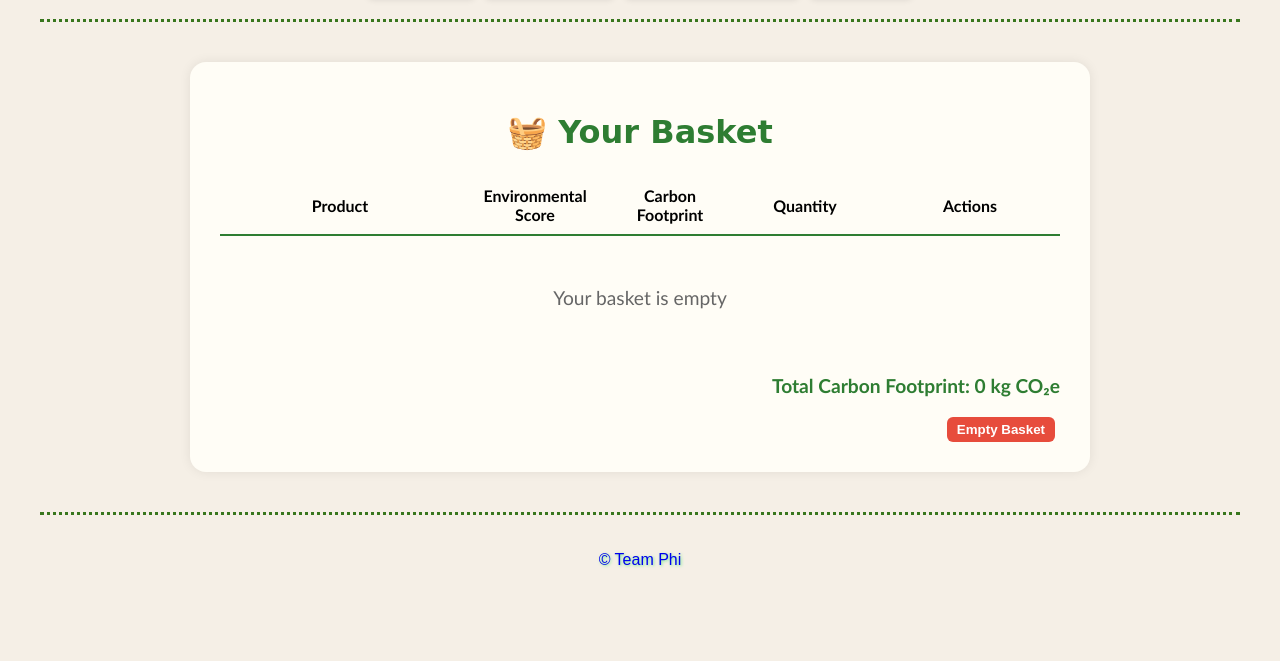
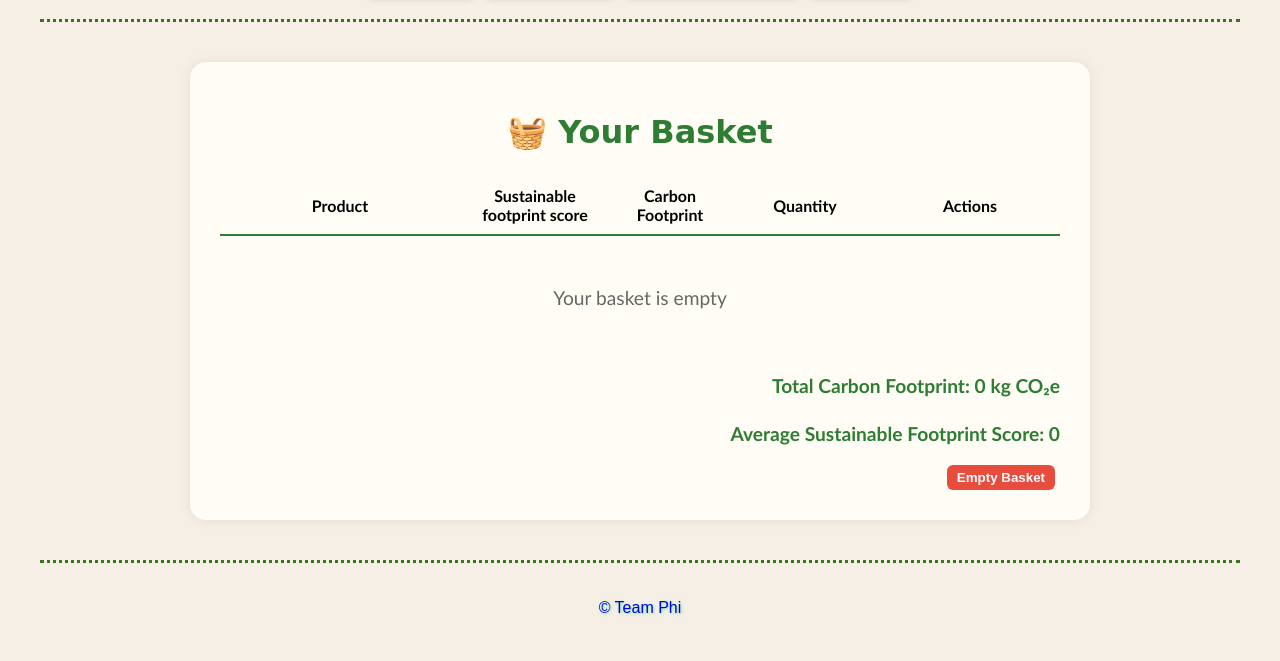
Before and after one commit to Phi-project3/finalproject, a Flask app: page /basket in a window 1280 px wide. Shown: the part 336-997 px from the top of the page. Before the commit the page ends 903 px from the top, so only its background shows below. Run offline with Flask 3, Linux system fonts and the light colour scheme; data that the repository does not hold is empty.

Commit message:
updating the basket with sus score

```diff
--- a/app.py
+++ b/app.py
@@ -378,7 +378,7 @@ def get_basket():
                     bi.Barcode,
                     bi.Quantity,
                     s.[Product name],
-                    s.[Environmental score],
+                    s.[Sustainable footprint score],
                     s.[Carbon footprint 1kg]
                 FROM BasketItems bi
                 INNER JOIN [dbo].[sustainabite] s
@@ -392,13 +392,7 @@ def get_basket():
             items = []
             for row in rows:
                 try:
-                    env_score_val = row[3]
-
-                    if env_score_val == "No information available":
-                        environment_score = 0.0
-                    else:
-                        pass
-
+                    sustainable_score = row[3] if row[3] is not None else 0
 
                     carbon_val = row[4]
 
@@ -418,7 +412,7 @@ def get_basket():
                         "barcode": row[0],
                         "quantity": row[1],
                         "productName": row[2],
-                        "environmentalScore": environment_score,
+                        "sustainableFootprintScore": sustainable_score,
                         "carbonFootprint": carbon_footprint
                     }
                     print(f"DEBUG: Created item: {item}")
@@ -687,7 +681,7 @@ def debug_check_products():
 
         for barcode in barcodes:
             cursor.execute("""
-                SELECT [Product name], [Environmental score], [Carbon footprint 1kg]
+                SELECT [Product name], [Sustainable footprint score], [Carbon footprint 1kg]
                 FROM [dbo].[sustainabite]
                 WHERE Barcode = ?
             """, (barcode,))
--- a/templates/basket.html
+++ b/templates/basket.html
@@ -95,13 +95,14 @@
     <div id="basket-items">
         <div class="basket-header basket-item">
             <div>Product</div>
-            <div>Environmental Score</div>
+            <div>Sustainable footprint score</div>
             <div>Carbon Footprint</div>
             <div>Quantity</div>
             <div>Actions</div>
         </div>
     </div>
     <div class="total-line" id="total-carbon">Total Carbon Footprint: 0 kg CO₂e</div>
+    <div class="total-line" id="avg-sustainable-score">Average Sustainable Footprint Score: 0</div>
     <div style="text-align: right; margin-top: 20px;">
         <button class="action-btn remove-btn" onclick="emptyBasket()">Empty Basket</button>
     </div>
@@ -146,22 +147,25 @@ async function loadBasket() {
             emptyMessage.textContent = 'Your basket is empty';
             container.appendChild(emptyMessage);
             document.getElementById('total-carbon').textContent = 'Total Carbon Footprint: 0 kg CO₂e';
+            document.getElementById('avg-sustainable-score').textContent = 'Average Sustainable Footprint Score: 0';
             return;
         }
 
         console.log(`Processing ${data.items.length} items...`);
         let totalFootprint = 0;
+        let totalSustainableScore = 0;
 
         data.items.forEach((item, index) => {
             console.log(`Processing item ${index + 1}:`, item);
             const itemFootprint = item.quantity * item.carbonFootprint;
             totalFootprint += itemFootprint;
+            totalSustainableScore += parseFloat(item.sustainableFootprintScore || 0);
 
             const div = document.createElement('div');
             div.className = 'basket-item';
             div.innerHTML = `
                 <div><strong>${item.productName}</strong></div>
-                <div>${item.environmentalScore}</div>
+                <div>${item.sustainableFootprintScore}</div>
                 <div>${item.carbonFootprint} kg CO₂e</div>
                 <div>
                     <input type="number" class="quantity-input" value="${item.quantity}" min="1" data-barcode="${item.barcode}">
@@ -177,6 +181,12 @@ async function loadBasket() {
         console.log('Updating total carbon footprint:', totalFootprint);
         document.getElementById('total-carbon').textContent =
             `Total Carbon Footprint: ${totalFootprint.toFixed(2)} kg CO₂e`;
+
+        // Calculate and display average sustainable score
+        const avgSustainableScore = data.items.length > 0 ? (totalSustainableScore / data.items.length).toFixed(2) : 0;
+        console.log('Updating average sustainable score:', avgSustainableScore);
+        document.getElementById('avg-sustainable-score').textContent =
+            `Average Sustainable Footprint Score: ${avgSustainableScore}`;
     } catch (error) {
         console.error('Error loading basket:', error);
         const container = document.getElementById('basket-items');
```
